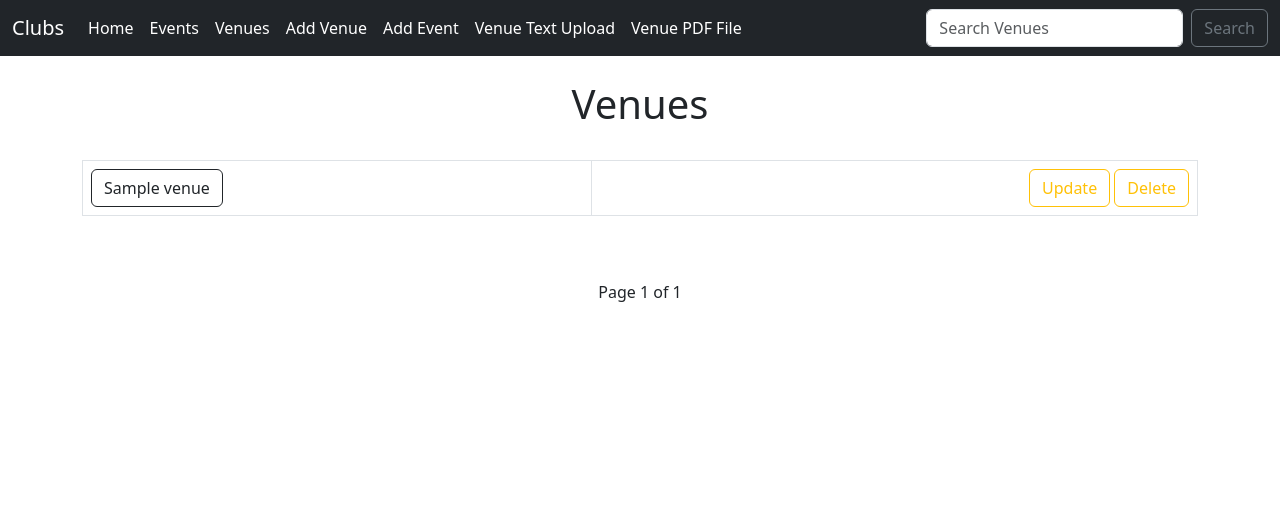
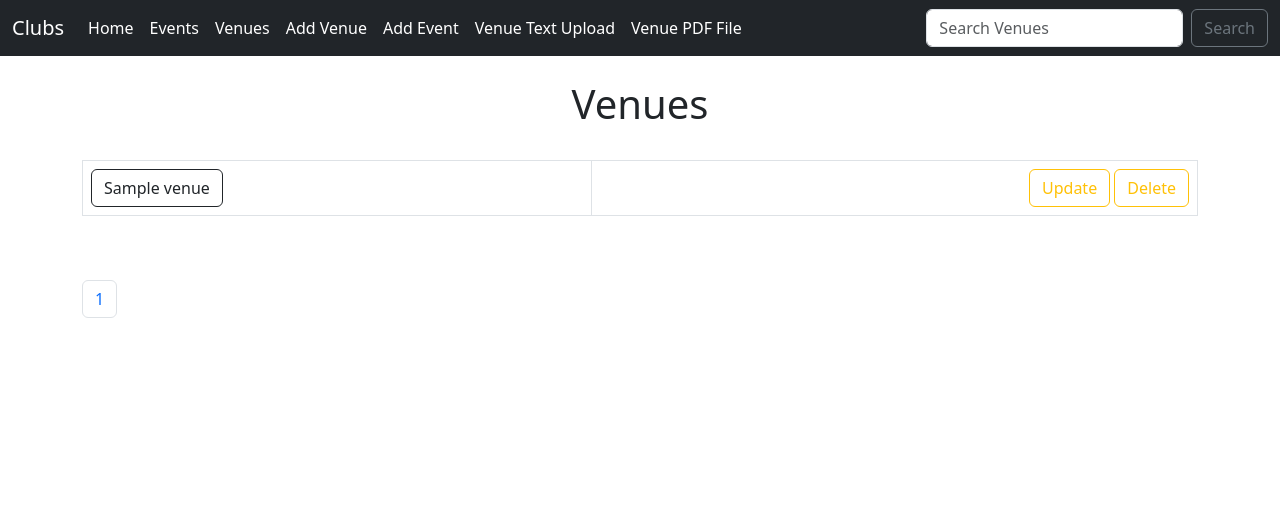
Before and after one commit to GuiFernandess7/DjangoClubApp, a Django app: template templates/events/venues.html in a window 1280 px wide. Shown: the top 518 px of the page. Run offline with Django 4.2, Linux system fonts and the light colour scheme; the template is opened without the code that fills it: most values are stand-ins (such as "Sample title", 1, 10 or a date in 2020).

Commit message:
Pagination added

```diff
--- a/templates/events/venues.html
+++ b/templates/events/venues.html
@@ -25,23 +25,44 @@
     </table>
     <br/><br/>
 
-    {% if venues.has_previous %}
-        <a href="?page=1">&laquo First</a>
-        <a href="?page={{ venus.previous_page_number }}">
-        Previous</a>
+    <nav aria-label="Page navigation example">
+        <ul class="pagination">
+        {% if venues.has_previous %}
+            <li class="page-item">
+                <a class="page-link" class="page-link" href="?page=1">
+                    &laquo First
+                </a>
+            </li>
+            <li class="page-item">
+                <a class="page-link" href="?page={{venues.previous_page_number}}">
+                    Previous
+                </a>
+            </li>
+        {% endif %}
 
-    {% endif %}
+        {% for i in venues.paginator.page_range %}
+            <li class="page-item">
+                <a class="page-link" href="?page={{ i }}">
+                    {{ i }}
+                </a>
+            </li>
+        {% endfor %}
 
-    Page {{ venues.number }} of {{ venues.paginator.num_pages }}
+        {% if venues.has_next %}
+            <li class="page-item">
+                <a class="page-link" href="?page={{venues.next_page_number}}">
+                    Next
+                </a>
+            </li>
+            <li class="page-item">
+                <a class="page-link" href="?page={{venues.paginator.num_pages}}">
+                    Last &raquo
+                </a>
+            </li>
+        {% endif %}
+        </ul>
+    </nav>
 
-    {% if venues.has_next %}
-            <a href="?page={{ venues.next_page_number }}">
-                next
-            </a>
-            <a href="?page={{venues.paginator.num_pages}}">
-                last &raquo
-            </a>
-    {% endif %}
 </center>
 
 {% endblock %}
```
